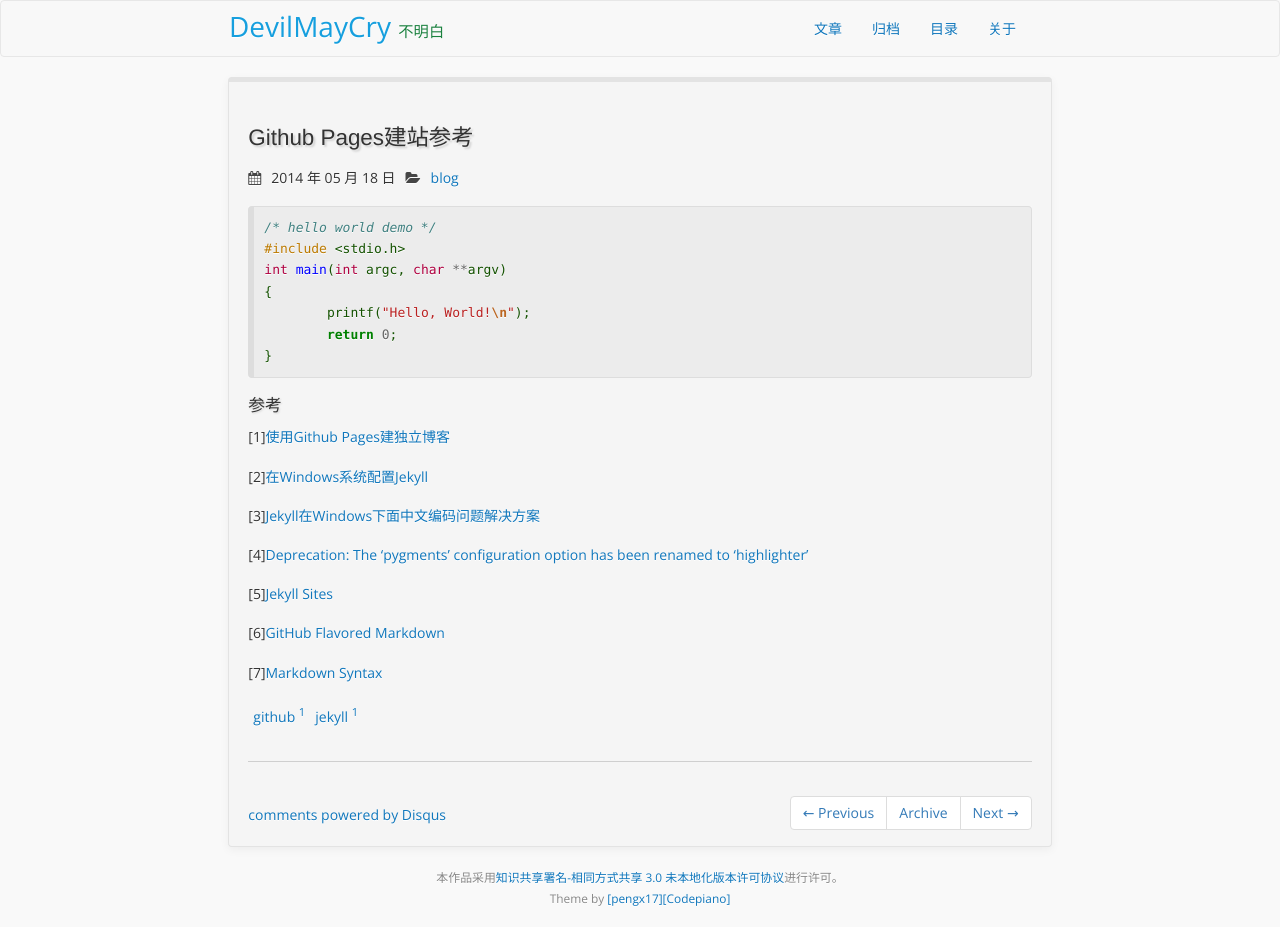
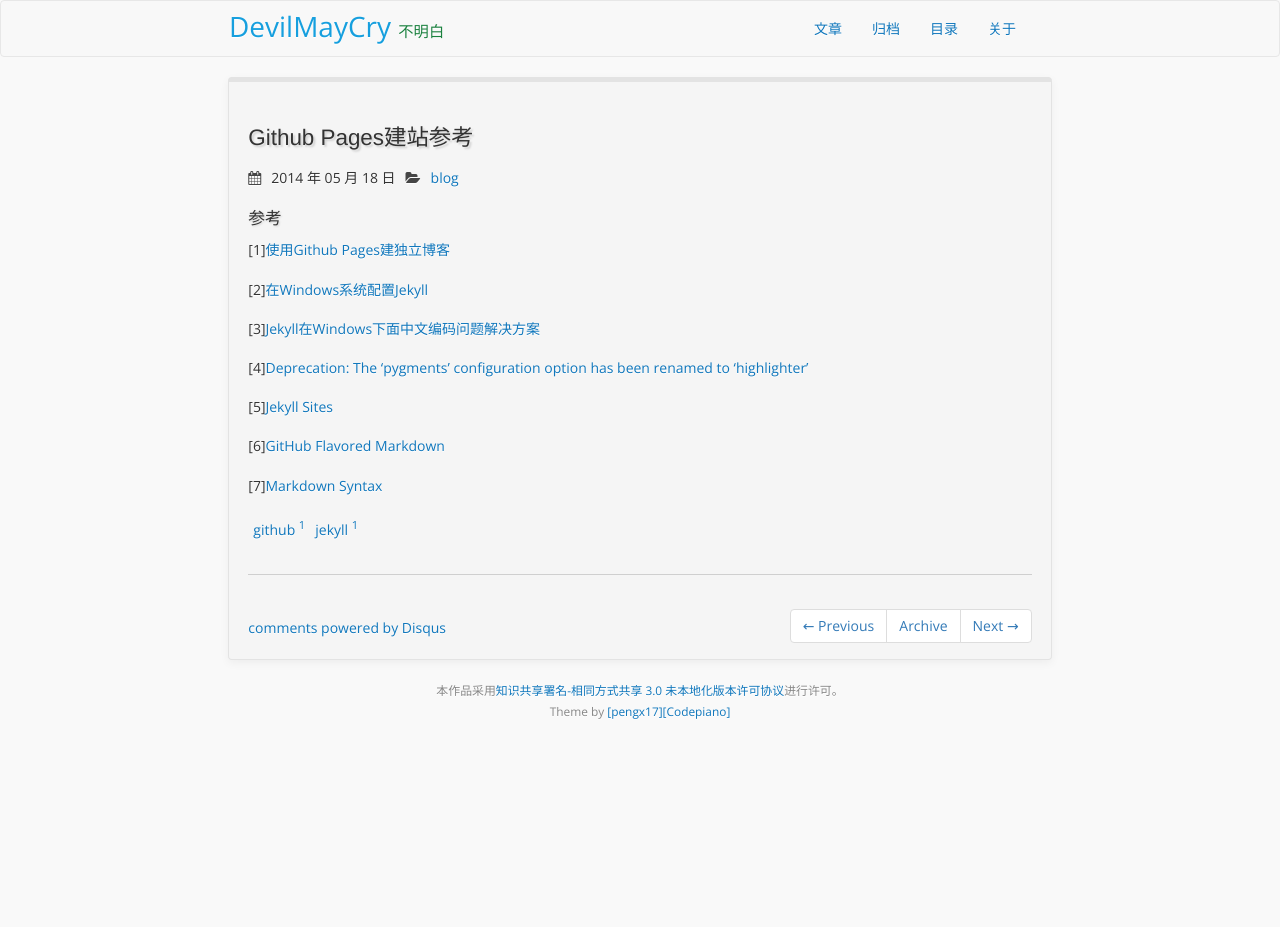
Before and after one commit to lingq/lingq.github.io, a Jekyll site: the page built from _posts/2014-05-18-github-pages-blog.md, in a window 1280 px wide. Built offline with Jekyll 4.4.1, drawn with Linux system fonts in a browser that asks for light colours; nearby versions of some CDN libraries; Markdown is read by kramdown in place of the engine named in the settings; comment, search, counter and statistics services are not loaded; after the commit the page ends 900 px from its top, so only the background shows below that.

Commit message:
Update 2014-05-18-github-pages-blog.md

```diff
--- a/_posts/2014-05-18-github-pages-blog.md
+++ b/_posts/2014-05-18-github-pages-blog.md
@@ -8,16 +8,6 @@ tags: [github,jekyll]
 group: blog
 ---
 {% include dmc/setup %}
-
-{% highlight cpp script %}
-/* hello world demo */
-#include <stdio.h>
-int main(int argc, char **argv)
-{
-	printf("Hello, World!\n");
-	return 0;
-}
-{% endhighlight %}
 
 
 ####参考
```
